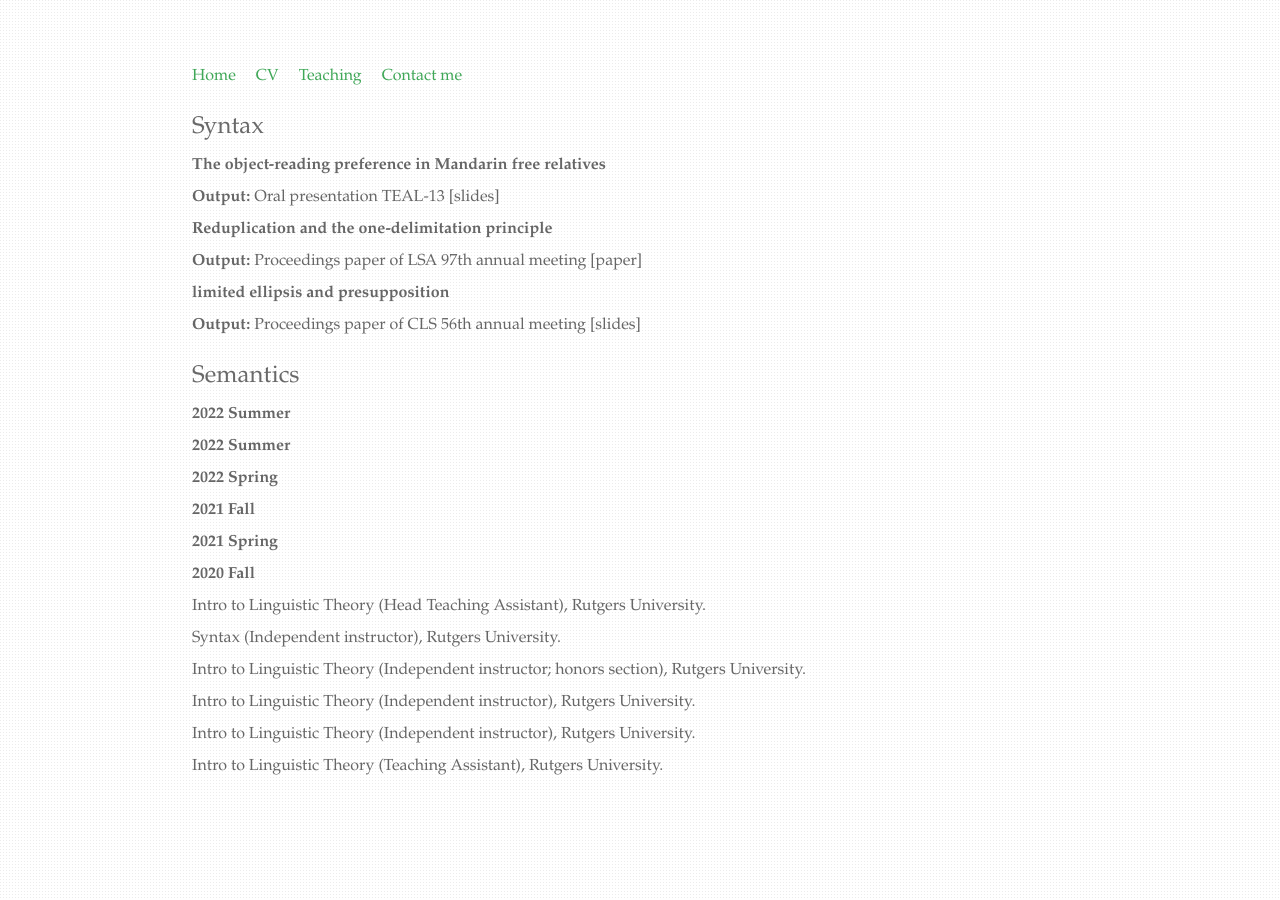
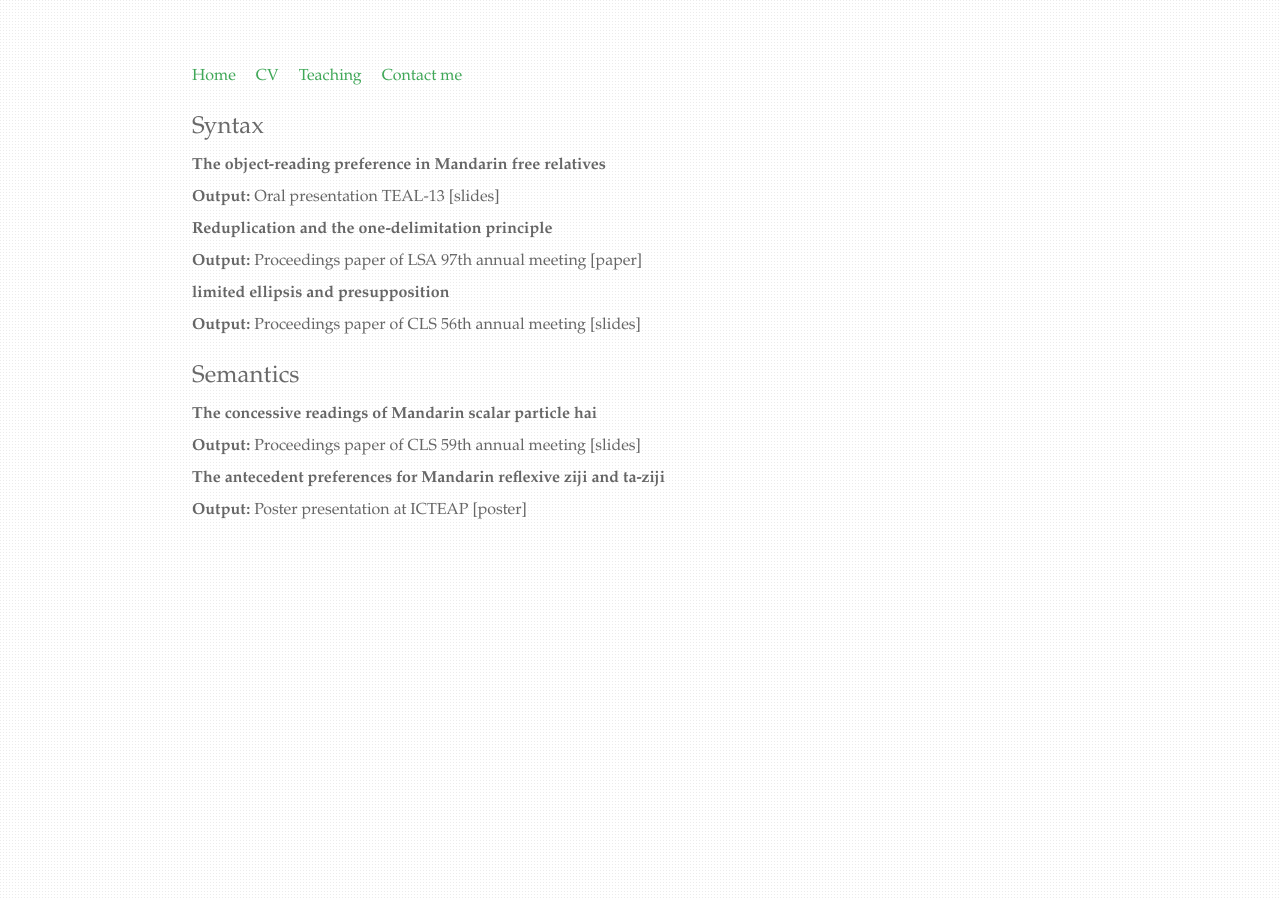
Before and after one commit to chaoyichen71/chaoyichen71.github.io, a Jekyll site: the page built from Research by topics/index.html, in a window 1280 px wide. Built offline with Jekyll 4.4.1, drawn with Linux system fonts in a browser that asks for light colours.

Commit message:
Update index.html

```diff
--- a/Research by topics/index.html
+++ b/Research by topics/index.html
@@ -31,23 +31,9 @@ title: Research by topics
 	 <head></head> <h2>Semantics</h2>
     <body>
       <div class="blurb">
-	<b>2022 Summer</b><br>
-	<b>2022 Summer</b><br>
-	<b>2022 Spring</b><br>
-	<b>2021 Fall</b><br>
-	<b>2021 Spring</b><br>
-	<b>2020 Fall</b><br>
-	</div>
-
-
-      <div>
-	Intro to Linguistic Theory (Head Teaching Assistant), Rutgers University.<br>
-	Syntax (Independent instructor), Rutgers University.<br>
-	Intro to Linguistic Theory (Independent instructor; honors section), Rutgers University.<br>
-        Intro to Linguistic Theory (Independent instructor), Rutgers University.<br>
-	Intro to Linguistic Theory (Independent instructor), Rutgers University.<br>
-        Intro to Linguistic Theory (Teaching Assistant), Rutgers University.<br>
+	<b>The concessive readings of Mandarin scalar particle hai</b><br>
+	    <b>Output:</b> Proceedings paper of CLS 59th annual meeting [slides]<br>
+        <b>The antecedent preferences for Mandarin reflexive ziji and ta-ziji </b><br>
+	      <b>Output:</b> Poster presentation at ICTEAP [poster]<br>
 	</div>
  <body>
-
-	</div>
```
